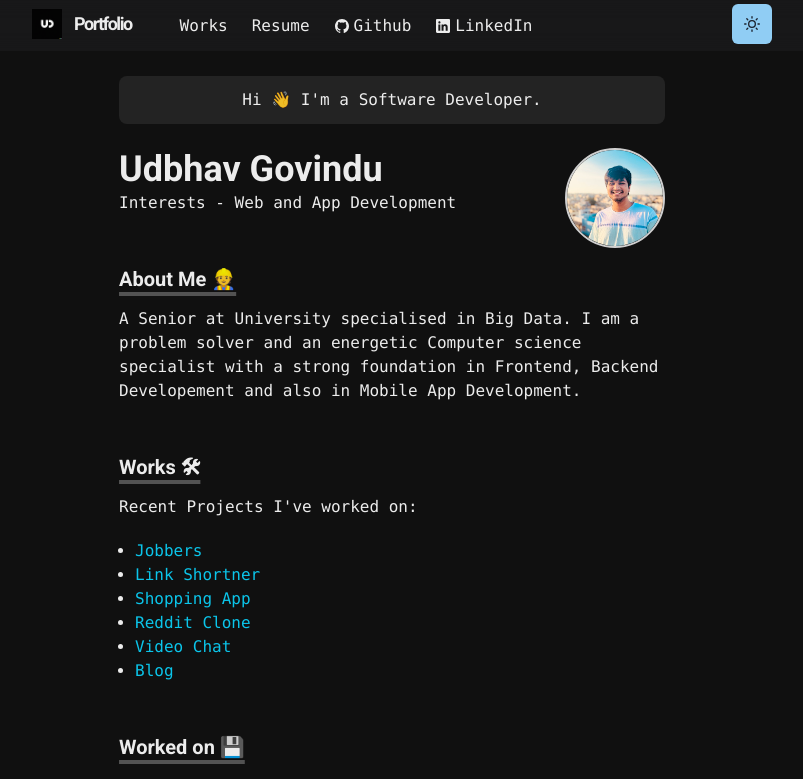
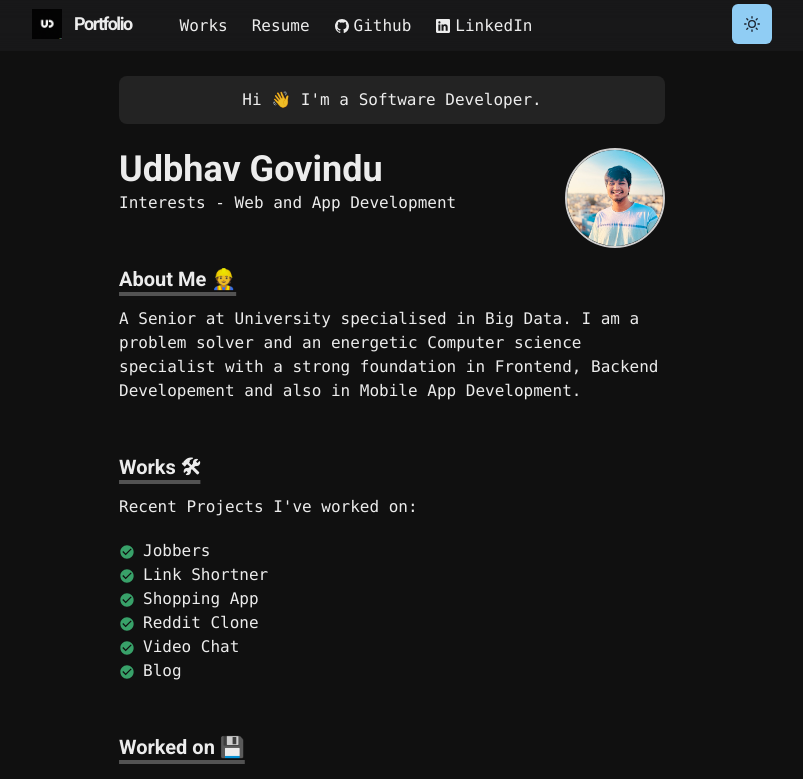
Before and after one commit to udbhav3101/portfolio-website, a Next.js app: page / in a window 1280 px wide. Shown: the top 779 px of the page, without its empty margins (248-1051 px from the left). Built offline with nearby package versions, Linux system fonts and the light colour scheme.

Commit message:
List items are not links, icon change for list items

```diff
--- a/pages/index.js
+++ b/pages/index.js
@@ -7,14 +7,15 @@ import {
   Image,
   Link,
   useColorModeValue,
+  List,
   ListItem,
-  UnorderedList,
+  ListIcon,
 } from '@chakra-ui/react';
+import { MdCheckCircle } from 'react-icons/md';
 import Section from '../components/section';
 import Paragraph from '../components/paragraph';
 
 import { ArrowRightIcon } from '@chakra-ui/icons';
-import { BiLinkExternal } from 'react-icons/bi';
 import { useIntl } from 'react-intl';
 
 const Page = () => {
@@ -66,9 +67,8 @@ const Page = () => {
     },
     {
       name: 'Prisma',
-      link: 'https://www.prisma.io/'
+      link: 'https://www.prisma.io/',
     },
-
   ];
   const projects = [
     {
@@ -140,13 +140,14 @@ const Page = () => {
         <Paragraph>
           {intl.formatMessage({ id: 'mainPage.work.body' })}
         </Paragraph>
-        <UnorderedList mt={5}>
-          {projects.map(({ title, link }) => (
+        <List mt={5}>
+          {projects.map(({ title }) => (
             <ListItem key={title}>
-              <Link href={'/works'}>{title}</Link>
+              <ListIcon as={MdCheckCircle} color="green.500" />
+              {title}
             </ListItem>
           ))}
-        </UnorderedList>
+        </List>
 
         <Heading as="h3" variant="section-title" pt={10}>
           {intl.formatMessage({ id: 'mainPage.workedOn' })}
```
